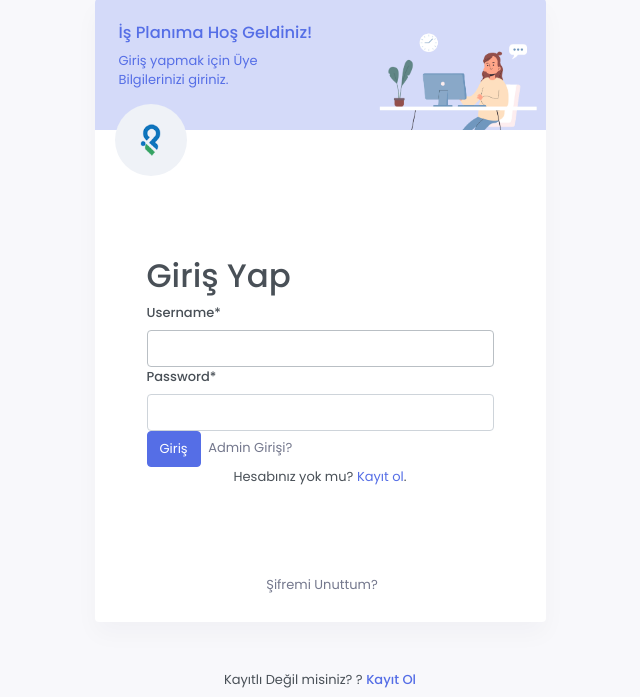
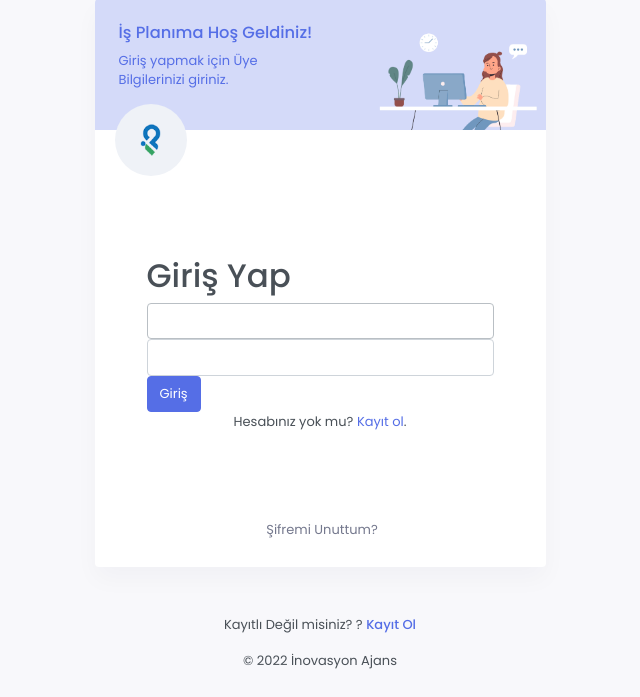
Before and after one commit to ef777/isplan, a Django app: page /giris/ in a window 1280 px wide. Shown: the part 97-794 px from the top of the page, without its empty margins (320-960 px from the left). After the commit the page ends 766 px from the top, so only its background shows below. Run offline with Django 4.2, Linux system fonts and the light colour scheme; some libraries are stand-ins or nearby versions.

Commit message:
destek23

```diff
--- a/is/forms.py
+++ b/is/forms.py
@@ -1,6 +1,8 @@
 from django import forms
 from django.contrib.auth.forms import UserCreationForm, AuthenticationForm, UsernameField
 from django.contrib.auth.models import User
+
+
 
 
 
--- a/is/templates/pages/giris.html
+++ b/is/templates/pages/giris.html
@@ -7,7 +7,11 @@
         {%load static%}
 
     <head>
-
+<style>
+  .requiredField{
+  display: none;
+}
+</style>
     <meta charset="utf-8" />
     <title>İş Planım</title>
     <meta name="viewport" content="width=device-width, initial-scale=1.0">
@@ -63,8 +67,7 @@
     {{ login_form|crispy }}
 
     <button class="btn btn-primary" type="submit">Giriş</button>
-    <a href="{{url}}admin2/" class="text-muted"><i class="mdi mdi-lock me-1"></i>
-      Admin Girişi?</a>
+
   </form>
   <p class="text-center">Hesabınız yok mu? <a href="{{url}}kayitol">Kayıt ol</a>.</p>
 </div>
--- a/is/templates/pages/kayitol.html
+++ b/is/templates/pages/kayitol.html
@@ -20,7 +20,11 @@
 <link href="{% static 'assets/css/icons.min.css'%}" rel="stylesheet" type="text/css" />
 <link href="{% static 'assets/css/app.min.css'%}" id="app-style" rel="stylesheet" type="text/css" />
 </head>
-
+<style>
+	.requiredField{
+	display: none;
+  }
+  </style>
 <body>
 <div class="account-pages my-5 pt-sm-5">
 <div class="container">
```
